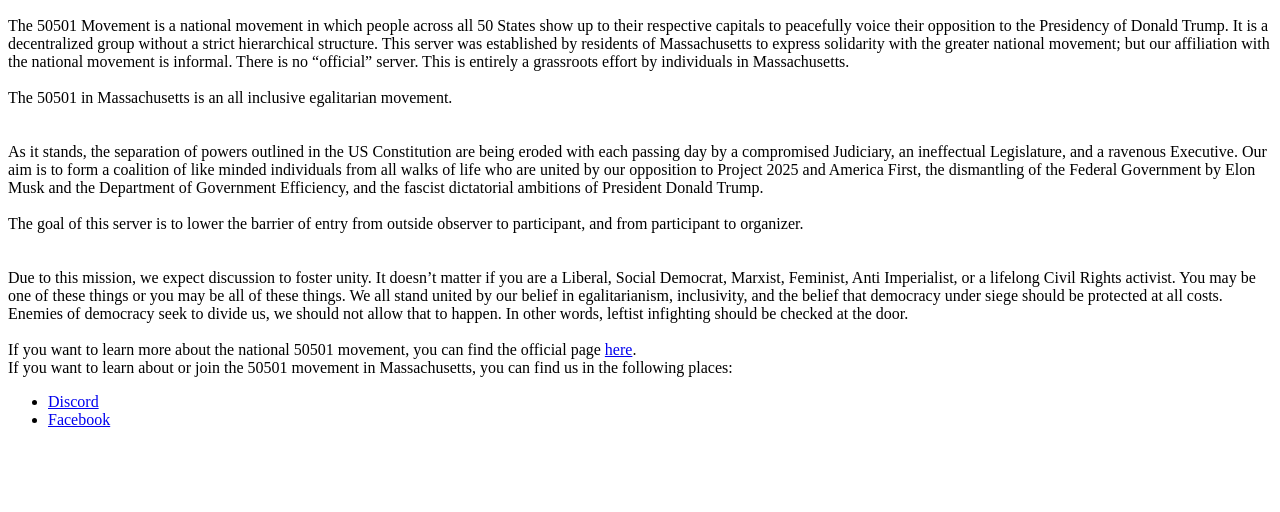
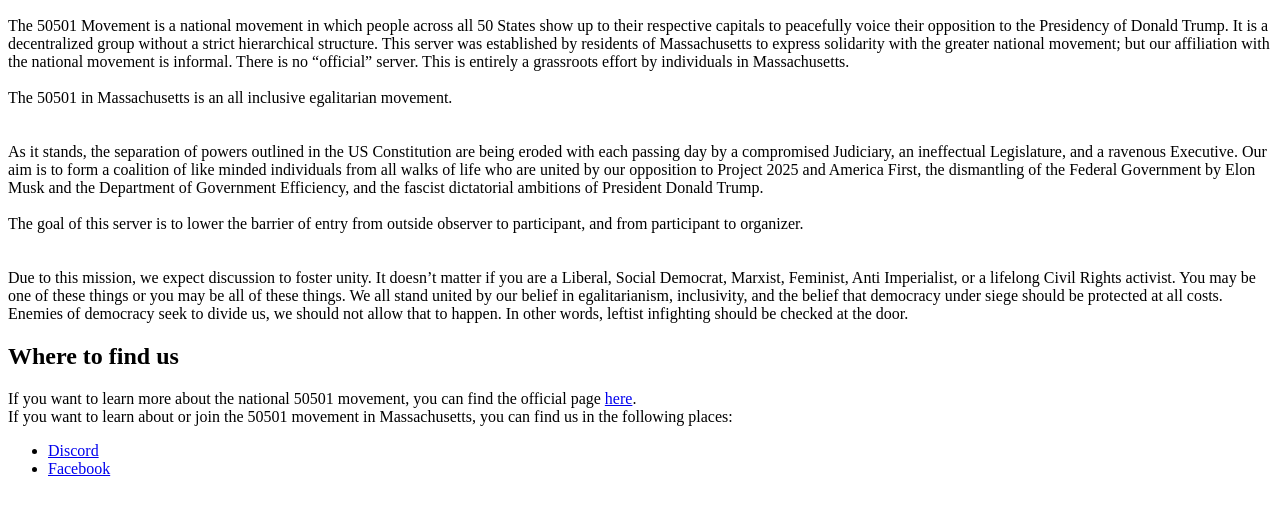
Before and after one commit to TheJogMan/mass50501, a plain HTML site: page index.html in a window 1280 px wide. Shown: the part 96-608 px from the top of the page. Drawn offline with Linux system fonts and the light colour scheme.

Commit message:
Added "Where to find us" heading

```diff
--- a/index.html
+++ b/index.html
@@ -12,7 +12,7 @@ The goal of this server is to lower the barrier of entry from outside observer t
 <br>
 <br>
 Due to this mission, we expect discussion to foster unity. It doesn’t matter if you are a Liberal, Social Democrat, Marxist, Feminist, Anti Imperialist, or a lifelong Civil Rights activist. You may be one of these things or you may be all of these things. We all stand united by our belief in egalitarianism, inclusivity, and the belief that democracy under siege should be protected at all costs. Enemies of democracy seek to divide us, we should not allow that to happen. In other words, leftist infighting should be checked at the door.<br>
-<br>
+<h2>Where to find us</h2>
 If you want to learn more about the national 50501 movement, you can find the official page <a href="https://www.fiftyfifty.one/">here</a>.<br>
 If you want to learn about or join the 50501 movement in Massachusetts, you can find us in the following places:<br>
 <ul>
```
